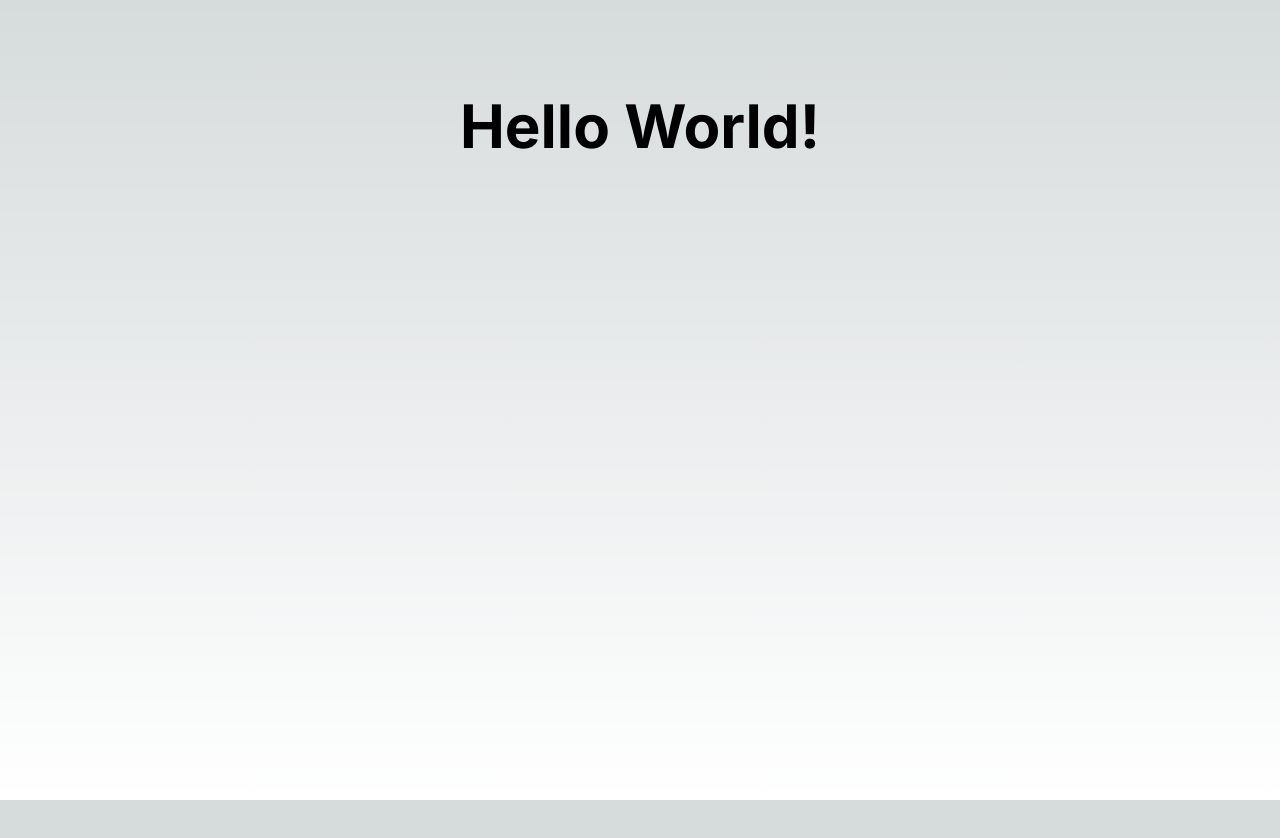
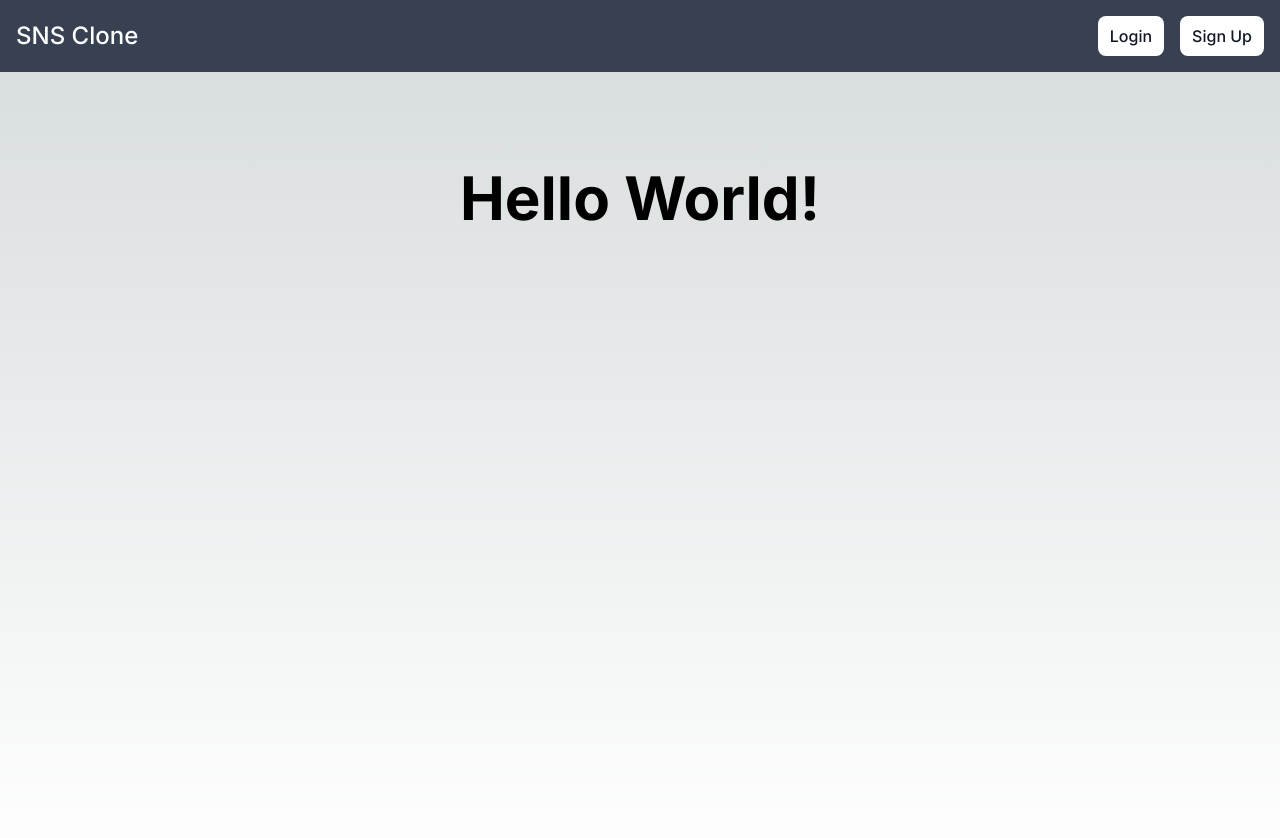
Before and after one commit to phasetr/pt-javascript, a Next.js app in the folder 2023-09-28-fullstack-sns-development/client/: page / in a window 1280 px wide. Shown: the top 838 px of the page. Before the commit the page ends 800 px from the top, so only its background shows below. Built offline with nearby package versions, Linux system fonts and the light colour scheme.

Commit message:
section4-20

```diff
--- /dev/null
+++ b/2023-09-28-fullstack-sns-development/client/app/components/nav-bar.tsx
@@ -0,0 +1,31 @@
+import Link from "next/link";
+
+export default function NavBar() {
+  return (
+    <header className="bg-gray-700 p-4 text-white">
+      <div className="container mx-auto flex justify-between items-center">
+        <h1 className="font-semibold text-xl">
+          <Link href="/" className="text-2xl font-medium">SNS Clone</Link>
+        </h1>
+        <nav>
+          <ul className="flex space-x-4">
+            <>
+              <Link
+                href="/login"
+                className="bg-white text-gray-900 py-2 px-3 rounded-lg font-medium"
+              >
+                Login
+              </Link>
+              <Link
+                href="/signup"
+                className="bg-white text-gray-900 py-2 px-3 rounded-lg font-medium"
+              >
+                Sign Up
+              </Link>
+            </>
+          </ul>
+        </nav>
+      </div>
+    </header>
+  );
+}
--- a/2023-09-28-fullstack-sns-development/client/app/layout.tsx
+++ b/2023-09-28-fullstack-sns-development/client/app/layout.tsx
@@ -1,18 +1,24 @@
-import './globals.css'
-import type { Metadata } from 'next'
-import { Inter } from 'next/font/google'
+import "./globals.css";
+import type { Metadata } from "next";
+import { Inter } from "next/font/google";
+import NavBar from "@/app/components/nav-bar";
 
-const inter = Inter({ subsets: ['latin'] })
+const inter = Inter({ subsets: ["latin"] });
 
+// header
 export const metadata: Metadata = {
-  title: 'Create Next App',
-  description: 'Generated by create next app',
-}
+  title: "Create Next App",
+  description: "Generated by create next app",
+  viewport: "width=device-width, initial-scale=1",
+};
 
-export default function RootLayout({ children}: {  children: React.ReactNode}) {
+export default function RootLayout({ children }: { children: React.ReactNode }) {
   return (
     <html lang="en">
-      <body className={inter.className}>{children}</body>
+    <body className={inter.className}>
+    <NavBar/>
+    {children}
+    </body>
     </html>
-  )
+  );
 }
```
